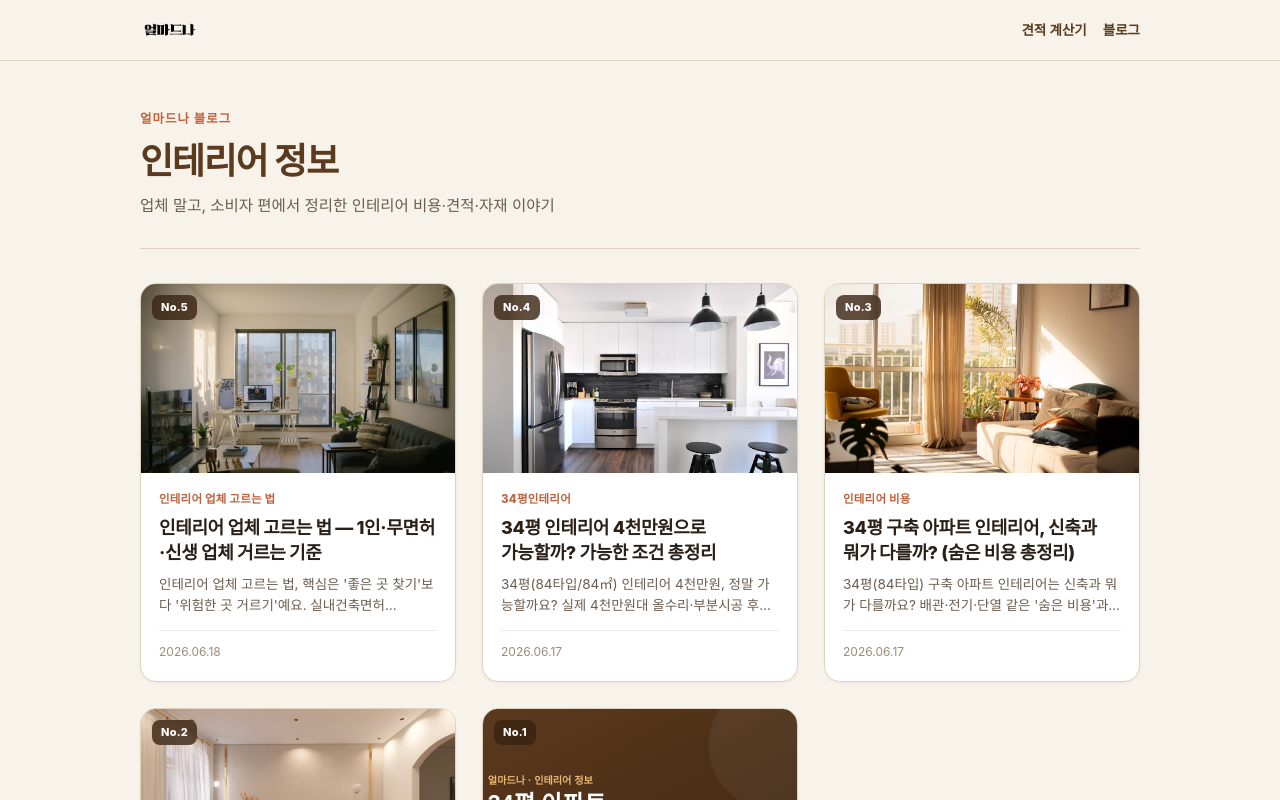
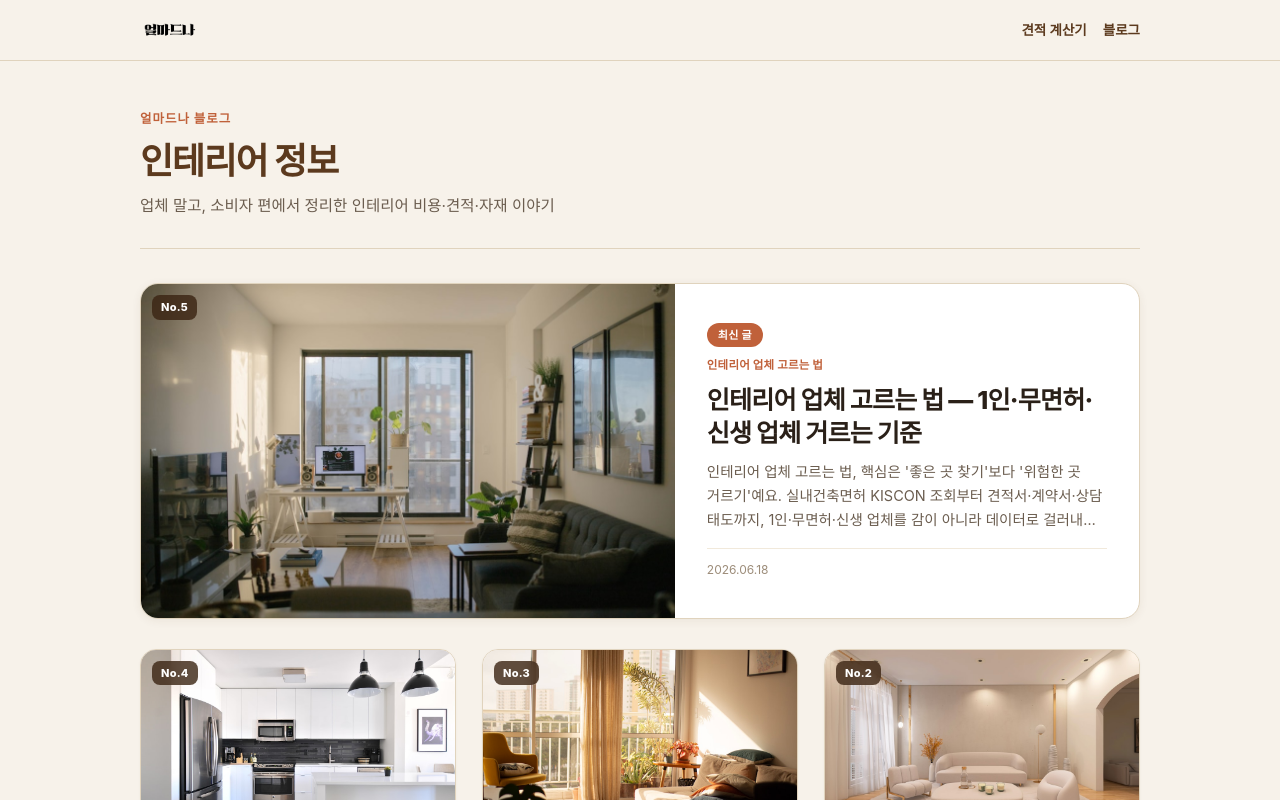
Before and after one commit to shffksaldjzot/ulmadna, a Next.js app: page /blog in a window 1280 px wide. Shown: the top 800 px of the page. Built offline with nearby package versions, Linux system fonts and the light colour scheme; no server answers.

Commit message:
feat(blog): 피처카드 + 목차(TOC) + 읽기시간 + 관련글 추가

```diff
--- a/src/app/blog/[slug]/page.tsx
+++ b/src/app/blog/[slug]/page.tsx
@@ -1,7 +1,7 @@
 import type { Metadata } from "next";
 import Link from "next/link";
 import { notFound } from "next/navigation";
-import { getPost, getAllSlugs } from "@/lib/blog";
+import { getPost, getAllSlugs, getAllPostMeta } from "@/lib/blog";
 import { BlogHeader } from "@/components/blog/BlogHeader";
 import { SiteFooter } from "@/components/blog/SiteFooter";
 import { PostEngagement } from "@/components/blog/PostEngagement";
@@ -50,6 +50,14 @@ export default async function BlogPost({
   const post = await getPost(slug);
   if (!post) notFound();
 
+  // 관련글 — 공유 태그 많은 순, 없으면 최신, 최대 3
+  const related = getAllPostMeta()
+    .filter((p) => p.slug !== post.slug)
+    .map((p) => ({ p, shared: p.tags.filter((t) => post.tags.includes(t)).length }))
+    .sort((a, b) => b.shared - a.shared || (a.p.date < b.p.date ? 1 : -1))
+    .slice(0, 3)
+    .map((x) => x.p);
+
   const articleLd = {
     "@context": "https://schema.org",
     "@type": "Article",
@@ -93,7 +101,7 @@ export default async function BlogPost({
           <h1>{post.title}</h1>
           <p className="blog-post-meta">
             {post.postNo != null && <>No.{post.postNo} · </>}
-            {fmtDate(post.date)}
+            {fmtDate(post.date)} · 읽기 {post.readingTime}분
           </p>
         </header>
 
@@ -102,6 +110,19 @@ export default async function BlogPost({
             {/* eslint-disable-next-line @next/next/no-img-element */}
             <img src={post.thumbnail} alt={post.title} />
           </div>
+        )}
+
+        {post.headings.length >= 3 && (
+          <nav className="blog-toc" aria-label="목차">
+            <p className="blog-toc-title">이 글의 목차</p>
+            <ol>
+              {post.headings.map((h) => (
+                <li key={h.id}>
+                  <a href={`#${h.id}`}>{h.text}</a>
+                </li>
+              ))}
+            </ol>
+          </nav>
         )}
 
         <div className="blog-body" dangerouslySetInnerHTML={{ __html: post.html }} />
@@ -138,6 +159,23 @@ export default async function BlogPost({
             dangerouslySetInnerHTML={{ __html: JSON.stringify(faqLd) }}
           />
         )}
+
+        {related.length > 0 && (
+          <section className="blog-related">
+            <h2>이런 글도 있어요</h2>
+            <div className="blog-related-list">
+              {related.map((r) => (
+                <Link key={r.slug} href={`/blog/${r.slug}`} className="blog-related-card">
+                  {r.thumbnail && (
+                    // eslint-disable-next-line @next/next/no-img-element
+                    <img src={r.thumbnail} alt={r.title} />
+                  )}
+                  <span className="blog-related-title">{r.title}</span>
+                </Link>
+              ))}
+            </div>
+          </section>
+        )}
       </article>
 
       <SiteFooter />
--- a/src/app/blog/blog.css
+++ b/src/app/blog/blog.css
@@ -55,6 +55,42 @@
 .blog-card-desc{font-size:13.5px;color:var(--ink-2);line-height:1.6;flex:1;margin-top:1px;
   display:-webkit-box;-webkit-line-clamp:2;-webkit-box-orient:vertical;overflow:hidden;}
 .blog-card-date{font-size:12px;color:var(--ink-3);margin-top:6px;padding-top:12px;border-top:1px solid var(--beige-100);}
+
+/* ---- 피처 카드(최신글 크게) ---- */
+.blog-featured{display:grid;grid-template-columns:1.15fr 1fr;background:var(--card);
+  border:1px solid var(--beige-200);border-radius:18px;overflow:hidden;text-decoration:none;
+  margin-bottom:30px;box-shadow:0 2px 10px rgba(92,58,30,.07);transition:transform .2s,box-shadow .2s;}
+.blog-featured:hover{transform:translateY(-4px);box-shadow:0 18px 40px rgba(92,58,30,.16);}
+.blog-featured-thumb{position:relative;aspect-ratio:16/10;background:var(--beige-100);overflow:hidden;}
+.blog-featured-thumb img{width:100%;height:100%;object-fit:cover;display:block;transition:transform .35s;}
+.blog-featured:hover .blog-featured-thumb img{transform:scale(1.04);}
+.blog-featured-body{padding:30px 32px;display:flex;flex-direction:column;gap:10px;justify-content:center;}
+.blog-featured-badge{align-self:flex-start;font-size:11px;font-weight:800;color:#fff;background:var(--accent);
+  padding:4px 11px;border-radius:999px;letter-spacing:.03em;}
+.blog-featured-body h2{font-size:25px;font-weight:800;color:var(--ink);line-height:1.32;letter-spacing:-0.03em;word-break:keep-all;}
+.blog-featured-desc{font-size:14.5px;color:var(--ink-2);line-height:1.65;word-break:keep-all;
+  display:-webkit-box;-webkit-line-clamp:3;-webkit-box-orient:vertical;overflow:hidden;}
+
+/* ---- 목차(TOC) ---- */
+.blog-toc{background:var(--beige-50);border:1px solid var(--beige-200);border-radius:12px;
+  padding:18px 22px;margin:0 0 30px;}
+.blog-toc-title{font-size:13px;font-weight:800;color:var(--brown-700);margin-bottom:10px;letter-spacing:.01em;}
+.blog-toc ol{margin:0;padding-left:20px;display:flex;flex-direction:column;gap:7px;}
+.blog-toc li{font-size:14.5px;line-height:1.4;}
+.blog-toc a{color:var(--ink-2);text-decoration:none;word-break:keep-all;}
+.blog-toc a:hover{color:var(--accent);text-decoration:underline;}
+.blog-body h2{scroll-margin-top:70px;} /* 앵커 이동 시 헤더 가림 방지 */
+
+/* ---- 관련글 ---- */
+.blog-related{margin-top:50px;padding-top:32px;border-top:1px solid var(--beige-200);}
+.blog-related>h2{font-size:20px;font-weight:800;color:var(--brown-700);margin-bottom:18px;letter-spacing:-0.02em;}
+.blog-related-list{display:grid;grid-template-columns:repeat(3,1fr);gap:16px;}
+.blog-related-card{display:flex;flex-direction:column;gap:10px;text-decoration:none;}
+.blog-related-card img{width:100%;aspect-ratio:1200/720;object-fit:cover;border-radius:11px;border:1px solid var(--beige-200);transition:transform .25s;}
+.blog-related-card:hover img{transform:translateY(-3px);}
+.blog-related-title{font-size:14px;font-weight:700;color:var(--ink);line-height:1.4;letter-spacing:-0.01em;word-break:keep-all;
+  display:-webkit-box;-webkit-line-clamp:2;-webkit-box-orient:vertical;overflow:hidden;}
+.blog-related-card:hover .blog-related-title{color:var(--accent);}
 
 /* ---- blog detail ---- */
 .blog-article{max-width:720px;padding-top:28px;padding-bottom:70px;}
@@ -141,6 +177,16 @@
   .blog-hero{padding:26px 0 20px;margin-bottom:24px;}
   .blog-hero h1{font-size:25px;}
   .blog-hero p{font-size:14px;}
+  /* 피처 카드 — 모바일 스택 */
+  .blog-featured{grid-template-columns:1fr;margin-bottom:22px;}
+  .blog-featured-body{padding:20px 18px 22px;}
+  .blog-featured-body h2{font-size:21px;}
+  .blog-featured-desc{-webkit-line-clamp:2;font-size:14px;}
+  /* 관련글 — 모바일 가로 컴팩트 */
+  .blog-related-list{grid-template-columns:1fr;gap:12px;}
+  .blog-related-card{flex-direction:row;align-items:center;gap:13px;}
+  .blog-related-card img{width:96px;aspect-ratio:1/1;flex:none;}
+  .blog-related-title{-webkit-line-clamp:2;}
   .blog-article{padding-top:18px;padding-bottom:60px;}
   .blog-post-head h1{font-size:23px;line-height:1.4;}
   .blog-post-cover{margin:0 calc(-1*var(--pad)) 26px;border-radius:0;border-left:none;border-right:none;}
--- a/src/app/blog/page.tsx
+++ b/src/app/blog/page.tsx
@@ -33,8 +33,30 @@ export default function BlogIndex() {
         {posts.length === 0 ? (
           <p className="blog-empty">첫 글을 준비하고 있어요. 곧 찾아올게요!</p>
         ) : (
+          <>
+            {/* 피처 카드 — 최신글 크게 */}
+            <Link href={`/blog/${posts[0].slug}`} className="blog-featured">
+              <div className="blog-featured-thumb">
+                {posts[0].thumbnail ? (
+                  // eslint-disable-next-line @next/next/no-img-element
+                  <img src={posts[0].thumbnail} alt={posts[0].title} />
+                ) : (
+                  <span className="blog-card-noimg">얼마드나</span>
+                )}
+                {posts[0].postNo != null && <span className="blog-card-no">No.{posts[0].postNo}</span>}
+              </div>
+              <div className="blog-featured-body">
+                <span className="blog-featured-badge">최신 글</span>
+                {posts[0].tags.length > 0 && <span className="blog-card-tag">{posts[0].tags[0]}</span>}
+                <h2>{posts[0].title}</h2>
+                <p className="blog-featured-desc">{posts[0].description}</p>
+                <span className="blog-card-date">{fmtDate(posts[0].date)}</span>
+              </div>
+            </Link>
+
+            {posts.length > 1 && (
               <div className="blog-grid">
-            {posts.map((p) => (
+                {posts.slice(1).map((p) => (
                   <Link key={p.slug} href={`/blog/${p.slug}`} className="blog-card">
                     <div className="blog-card-thumb">
                       {p.thumbnail ? (
@@ -55,6 +77,8 @@ export default function BlogIndex() {
                 ))}
               </div>
             )}
+          </>
+        )}
       </div>
 
       <SiteFooter />
--- a/src/lib/blog.ts
+++ b/src/lib/blog.ts
@@ -31,9 +31,16 @@ export interface PostMeta {
   tags: string[];
 }
 
+export interface Heading {
+  id: string;
+  text: string;
+}
+
 export interface Post extends PostMeta {
   html: string;
   faq: FaqItem[];
+  headings: Heading[]; // 목차(H2)
+  readingTime: number; // 예상 읽기 시간(분)
 }
 
 function readMeta(file: string): PostMeta {
@@ -91,11 +98,24 @@ export async function getPost(slug: string): Promise<Post | null> {
     .use(rehypeStringify)
     .process(content);
 
-  // 표는 모바일 가로 스크롤을 위해 래퍼로 감싼다 + 외부 링크는 새 탭(이탈 방지)
-  const html = String(processed)
+  // H2에 id 부여 + 목차 수집 (앵커용, 인덱스 기반 안정 id)
+  const headings: Heading[] = [];
+  let html = String(processed).replace(/<h2>([\s\S]*?)<\/h2>/g, (_m, inner) => {
+    const text = String(inner).replace(/<[^>]+>/g, "").trim();
+    const id = `h-${headings.length}`;
+    headings.push({ id, text });
+    return `<h2 id="${id}">${inner}</h2>`;
+  });
+
+  // 표는 모바일 가로 스크롤 래퍼 + 외부 링크는 새 탭(이탈 방지)
+  html = html
     .replace(/<table>/g, '<div class="blog-table-wrap"><table>')
     .replace(/<\/table>/g, "</table></div>")
     .replace(/<a href="(https?:\/\/[^"]*)"/g, '<a href="$1" target="_blank" rel="noopener noreferrer"');
+
+  // 읽기 시간 — 공백 제외 글자수 / 450자(분)
+  const plainLen = content.replace(/\s+/g, "").length;
+  const readingTime = Math.max(1, Math.round(plainLen / 450));
 
   const faq: FaqItem[] = Array.isArray(data.faq)
     ? data.faq
@@ -113,5 +133,7 @@ export async function getPost(slug: string): Promise<Post | null> {
     tags: Array.isArray(data.tags) ? data.tags : [],
     html,
     faq,
+    headings,
+    readingTime,
   };
 }
```
Lines whose indentation alone changed are shown as unchanged.
